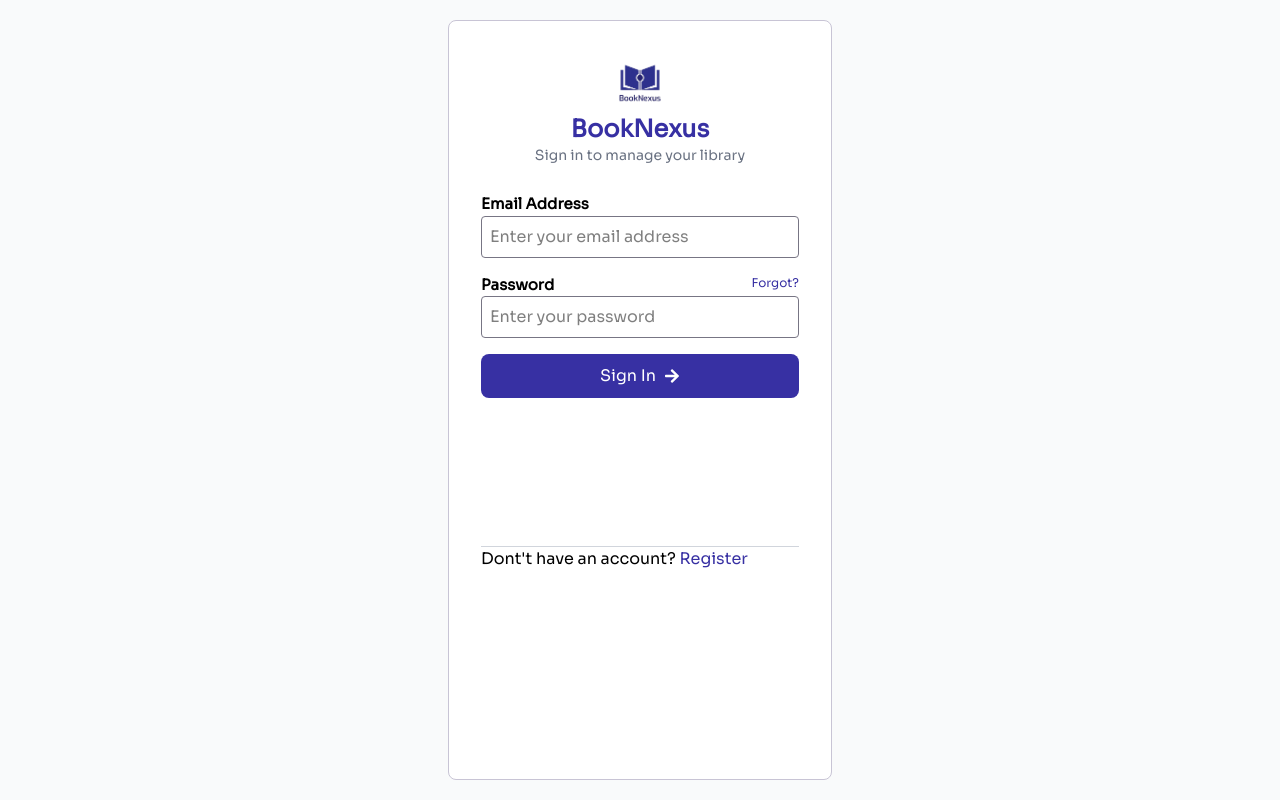
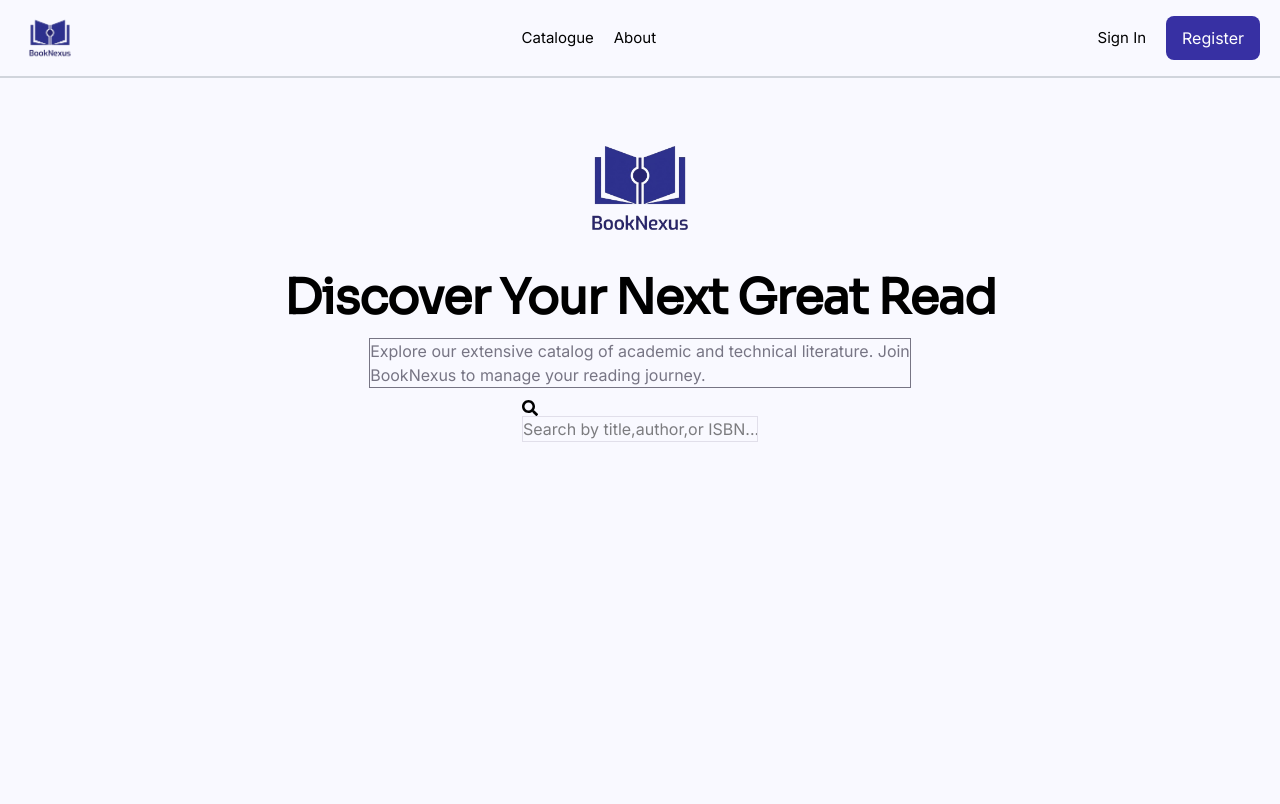
Before and after one commit to Rodyhat/BookNexus, a React (Vite) app: page / in a window 1280 px wide. Built offline with nearby package versions, Linux system fonts and the light colour scheme.

Commit message:
navbar, hero section part

```diff
--- a/package.json
+++ b/package.json
@@ -10,6 +10,7 @@
     "preview": "vite preview"
   },
   "dependencies": {
+    "@fontsource/inter": "^5.3.0",
     "@fontsource/sora": "^5.3.0",
     "@tailwindcss/vite": "^4.3.3",
     "formik": "^2.4.9",
--- a/src/App.css
+++ b/src/App.css
@@ -0,0 +1,17 @@
+body {
+  margin: 0;
+  padding: 0;
+  box-sizing: border-box;
+}
+
+.page-container {
+  font-family: "Inter", sans-serif;
+  padding: 8px 20px;
+}
+
+li {
+  font-size: 15px;
+}
+h1 {
+  font-family: "Sora", sans-serif;
+}
--- a/src/App.jsx
+++ b/src/App.jsx
@@ -1,12 +1,14 @@
 import { Route, Routes } from "react-router-dom";
 import Wrapper from "./components/Wrapper";
 import Login from "./pages/Login";
-
+import LandingPage from "./pages/LandingPage";
+import './App.css'
 const App = () => {
   return (
-    <Wrapper>
+    <Wrapper className='page-content'>
       <Routes>
-        <Route path='' element={<Login/>}/>
+        <Route path="/"element={<LandingPage/>}/>
+        <Route path='/login' element={<Login/>}/>
       </Routes>
     </Wrapper>
   )
--- /dev/null
+++ b/src/components/Hero.jsx
@@ -0,0 +1,20 @@
+import { FaSearch } from "react-icons/fa";
+import '/src/App.css';
+const Hero = () => {
+    return (
+        <div className="flex flex-col items-center mt-8 h-[84.8vh] gap-3">
+            <div className="">
+                <img src="/src/assets/logo.png" alt="" className="w-35 h-35" />
+            </div>
+            <h1 className="font-bold leading-14 tracking-tight text-[48px]">Discover Your Next Great Read</h1>
+            <p className="border text-[#777584] ">
+                Explore our extensive catalog of academic and technical literature. Join <br /> BookNexus to manage your reading journey.</p>
+            <div className="">
+                <FaSearch />
+                <input type="text" placeholder="Search by title,author,or ISBN..." className="border border-[#E1DFEA] outline-[#3730a3]" />
+            </div>
+        </div>
+    )
+}
+
+export default Hero;
--- /dev/null
+++ b/src/components/Navbar.jsx
@@ -0,0 +1,30 @@
+import { Link } from "react-router-dom";
+import Button from "./Button";
+import '/src/App.css'
+const Navbar = () => {
+    return (
+        <nav>
+            <div className="w-full flex flex-row justify-between items-center pb-3 page-container">
+                {/*Logo  */}
+                <div className="md:w-15 md:h-15">
+                    <img src="/src/assets/logo.png" alt="" className="w-15 h-15" />
+                </div>
+                {/* Navigation */}
+                <ul className=" gap-5 hidden md:flex">
+                    <Link> <li>Catalogue</li></Link>
+                    <Link><li>About</li></Link>
+                </ul>
+                {/* Authentication */}
+                <ul className="flex gap-3 items-center md:gap-5">
+                    <Link>  <li>Sign In</li></Link>
+                    <Button type="submit">Register</Button>
+                </ul>
+            </div>
+
+            <hr className='border border-gray-300' />
+
+        </nav>
+    )
+}
+
+export default Navbar;
--- a/src/index.css
+++ b/src/index.css
@@ -1,6 +1,3 @@
 @import "@fontsource/sora";
+@import "@fontsource/inter";
 @import "tailwindcss";
-
-body {
-  font-family: "Sora", sans-serif;
-}
--- a/src/main.jsx
+++ b/src/main.jsx
@@ -3,7 +3,7 @@ import { createRoot } from 'react-dom/client'
 import './index.css'
 import App from './App.jsx'
 import { BrowserRouter } from 'react-router-dom'
-import '@fontsource/sora';
+import '@fontsource/inter';
 
 createRoot(document.getElementById('root')).render(
   <StrictMode>
--- /dev/null
+++ b/src/pages/LandingPage.jsx
@@ -0,0 +1,14 @@
+import Hero from '../components/Hero';
+import Navbar from '/src/components/Navbar';
+const LandingPage = () => {
+    return (
+        <div className='bg-[#F9F9FF]'>
+            <Navbar />
+            <main className='page-container'>
+                <Hero/>
+            </main>
+        </div>
+    )
+}
+
+export default LandingPage;
--- a/src/pages/Login.jsx
+++ b/src/pages/Login.jsx
@@ -1,8 +1,21 @@
 import * as Yup from 'yup';
 import Button from "../components/Button";
 import { FaArrowRight } from "react-icons/fa";
+import { useFormik } from 'formik';
 const Login = () => {
-
+    const formik = useFormik({
+        initialValues: {
+            email: "",
+            password: ""
+        },
+        validationSchema: Yup.object({
+            email: Yup.string().required('Email is required').email('Email must be in valid email format'),
+            password: Yup.string().min(6, 'Password must be minimum of 6 characters').required('Password is required')
+        }),
+        onSubmit: values => {
+            console.log(values);
+        }
+    })
     return (
         <div className="flex min-h-screen bg-gray-50 justify-center py-5 font-sora">
             <div className="border border-[#c8c4d5] flex  space-y-7 flex-col  rounded-lg w-full max-w-sm bg-white p-8">
@@ -13,17 +26,21 @@ const Login = () => {
                     <h1 className="text-[#3730A3] text-2xl font-semibold ">BookNexus</h1>
                     <p className="text-gray-500 text-sm">Sign in to manage your library</p>
                 </div>
-                <form action="" className="flex flex-col gap-4 w-full">
+                <form onSubmit={formik.handleSubmit} className="flex flex-col gap-4 w-full">
                     <div className="flex flex-col">
                         <label htmlFor="" className="font-semibold text-[15px]">Email Address</label>
-                        <input type="email" placeholder="Enter your email address" className="outline-0 border border-[#777584] p-2 rounded-sm" />
+                        <input type="email" name='email' onChange={formik.handleChange} placeholder="Enter your email address" className="outline-0 border border-[#c8c4d5] p-2 rounded-sm" />
+                        {formik.touched.email && formik.errors.email && (
+                            <p>{formik.errors.email}</p>
+                        )}
                     </div>
                     <div className="">
                         <div className="flex justify-between">
                             <label htmlFor="" className="font-semibold text-[15px]">Password</label>
                             <span className="text-[#3730A3] text-[12px]">Forgot?</span>
                         </div>
-                        <input type="password" placeholder="Enter your password" className="rounded-sm outline-0 border border-[#777584] w-full p-2" />
+                        <input type="password" name='password' onChange={formik.handleChange} placeholder="Enter your password" className="rounded-sm outline-0 border border-[#c8c4d5] w-full p-2" />
+                        {formik.touched.password && formik.errors.password && (<p>{formik.errors.password}</p>)}
                     </div>
 
                     <Button type='submit' rightIcon={<FaArrowRight />} className="w-full justify-center">
@@ -31,8 +48,8 @@ const Login = () => {
                     </Button>
                 </form>
                 <div className="mt-30">
-                    <hr className="border-gray-300"/>
-                    <p>Dont't have an account? <span className="text-[#3730A3]">Register</span></p>
+                    <hr className="border-gray-300" />
+                    <p className='text-[12px] mt-4 text-center'>Dont't have an account? <span className="text-[#3730A3]">Register</span></p>
                 </div>
             </div>
         </div>
```
Also changed, not shown: src/assets/logo2.jpg (deleted), 1 other file (tests, documents, lock files or other folders).
